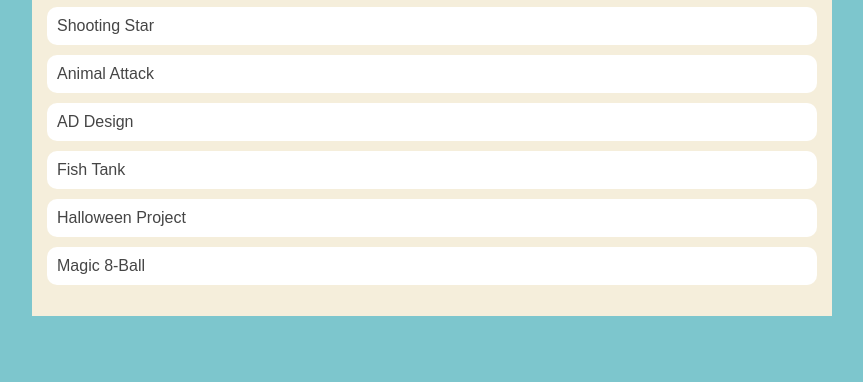
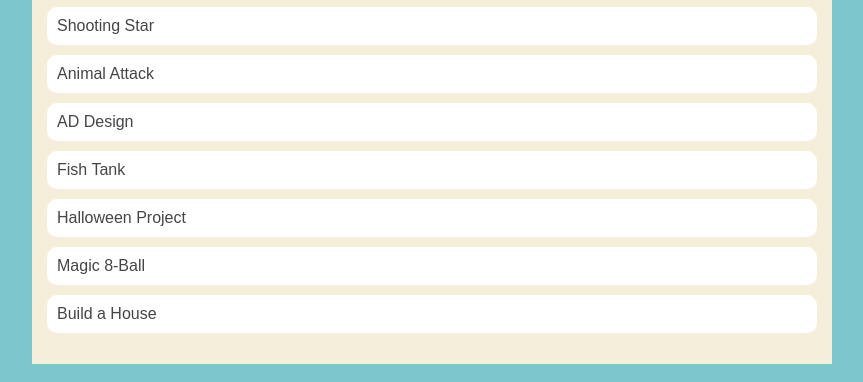
Before and after one commit to nhinguyen3/nhinguyen.github.io, a plain HTML site: page portfolio.html in a window 1280 px wide. Shown: the part 448-830 px from the top of the page, without its empty margins (208-1071 px from the left). Before the commit the page ends 800 px from the top, so only its background shows below. Drawn offline with Linux system fonts and the light colour scheme.

Commit message:
push portfolio

```diff
--- a/portfolio.html
+++ b/portfolio.html
@@ -125,6 +125,7 @@
                         <li><a href="https://www.khanacademy.org/computer-programming/spin-off-of-project-fish-tank/4730540067962880">Fish Tank</a></li>
                         <li><a href="https://www.khanacademy.org/computer-programming/project-halloween/4989692866510848">Halloween Project</a></li>
                         <li><a href="https://www.khanacademy.org/computer-programming/spin-off-of-project-magic-8-ball/5002246535823360">Magic 8-Ball</a></li>
+                        <li><a href="https://www.khanacademy.org/computer-programming/spin-off-of-project-build-a-house/5281592064131072">Build a House</a></li>
                     </ul>
                 </div>
             </main>
```
